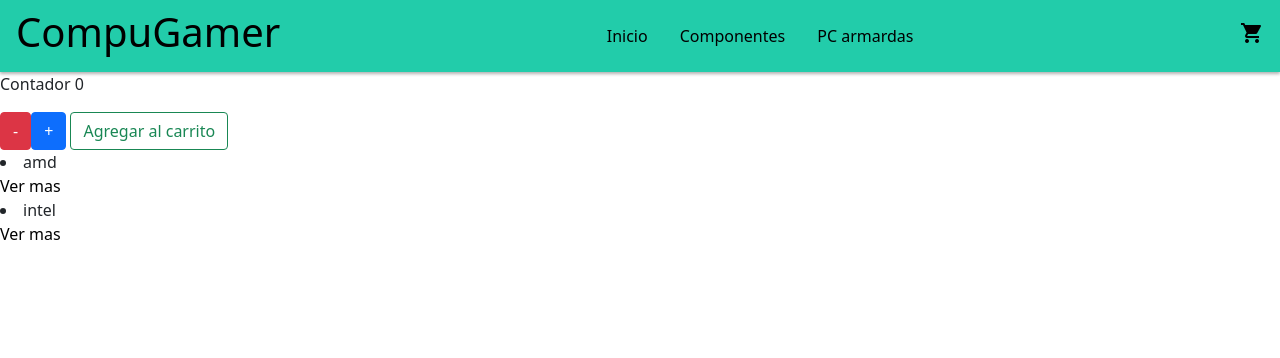
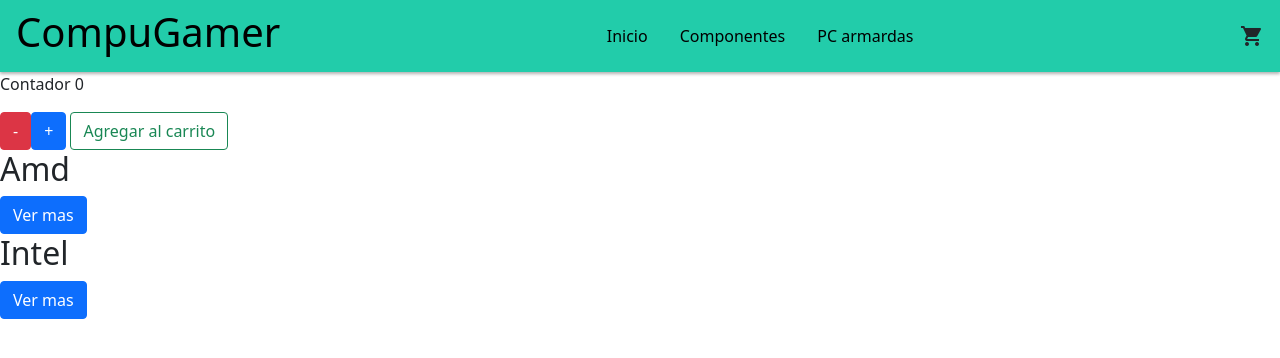
Before and after one commit to Adrian-Iglesias-1/CursoReact, a React (Create React App) app: page /category/1 in a window 1280 px wide. Shown: the top 358 px of the page. Built offline with nearby package versions, Linux system fonts and the light colour scheme.

Commit message:
Eventos+Iglesias

```diff
--- a/public/index.html
+++ b/public/index.html
@@ -33,7 +33,7 @@
       work correctly both with client-side routing and a non-root public URL.
       Learn how to configure a non-root public URL by running `npm run build`.
     -->
-    <title>React App</title>
+    <title>CompuGamer</title>
   </head>
   <body>
     <noscript>You need to enable JavaScript to run this app.</noscript>
--- a/src/App.jsx
+++ b/src/App.jsx
@@ -5,6 +5,7 @@
 import ItemListContainer from './components/ItemListContainer';
 import ItemDetailContainer from './components/ItemDetailContainer';
 import {BrowserRouter, Route, Switch} from 'react-router-dom';
+import CartWidget from './components/CartWidget';
 
 
 
@@ -22,15 +23,13 @@
         <Switch>
 
             <Route path="/" component={ItemListContainer} exact/>
-            <Route path="/category/:id" component={ItemListContainer}/>
-            <Route path="/item/:id" component={ItemDetailContainer} />
+            <Route path="/category/:id" component={ItemListContainer} exact/>
+            <Route path="/item/:id" component={ItemDetailContainer} exact/>
+
 
         </Switch>
         </main>
 
-
-        {/*<ItemListContainer />
-        <ItemDetailContainer/>*/}
 
 
         </BrowserRouter>
--- a/src/components/CartWidget.js
+++ b/src/components/CartWidget.js
@@ -1,10 +1,11 @@
-/* eslint-disable jsx-a11y/anchor-is-valid */
 import React from 'react'
+
 
 function CartWidget() {
     return (
       <>
-        <a href="#"><span className="material-icons">shopping_cart</span></a>
+
+        <span className="material-icons">shopping_cart</span>
 
       </>
     );
--- a/src/components/Item.js
+++ b/src/components/Item.js
@@ -1,6 +1,7 @@
 
 import React from 'react'
 import { Link } from 'react-router-dom'
+import {Button} from 'react-bootstrap'
 
 
 
@@ -16,8 +17,8 @@
 
         <article className ="catalogo-item">
 
-            <li>{nombre}</li>
-            <Link to={`/item/${id}`}>Ver mas</Link>
+            <h2>{nombre}</h2>
+            <Link to={`/item/${id}`}><Button>Ver mas</Button></Link>
         </article>
     )
 }
--- a/src/components/ItemCount.js
+++ b/src/components/ItemCount.js
@@ -3,7 +3,7 @@
 
 
 function ItemCount({ stock, inicial, onAdd }) {
-  let [contador, setContador] = useState(inicial);
+  const [contador, setContador] = useState(inicial);
 
   const sumar = () => {
     if (contador < stock) {
--- a/src/components/ItemDetail.js
+++ b/src/components/ItemDetail.js
@@ -1,17 +1,32 @@
+import { useState } from "react";
+import { Button } from "react-bootstrap";
+import ItemCount from "./ItemCount";
+import { Link } from "react-router-dom";
+
+
 const ItemDetail = ({productos}) => {
-  console.log(productos)
+
+  const [button, setButton] = useState(false)
+
+   const onAdd = (cantidad) => {
+    console.log(cantidad)
+    setButton(true)
+
+
+   }
+
+
   return (
+    <>
+      <h1>{productos.title}</h1>
+      <h2>{productos.cpu} - ${productos.price}</h2>
+      <p>{productos.descripcion}</p>
+      <img src={productos.picture} />
+      <ItemCount  inicial ={1} stock={productos.stock} onAdd={(onAdd)} />
+      {button ? <Link to="/cart"><Button>Ir al carro</Button></Link> : <ItemCount />}
+      </>
 
-      <>
-
-        <ul>
-          <li>{productos.title}</li>
-          <li>{productos.cpu}</li>
-          <li>{productos.descripcion}</li>
-          <img src= {productos.picture}/>
-        </ul>
-      </>
-    );
-}
+  );
+  }
 
 export default ItemDetail;
--- a/src/components/ItemDetailContainer.js
+++ b/src/components/ItemDetailContainer.js
@@ -2,14 +2,8 @@
 import { useEffect, useState } from "react";
 import { useParams } from "react-router";
 import ItemDetail from "./ItemDetail";
-import { resolve } from "promise";
 
-/*{id: 1, title:"Procesador", cpu:"AMD Ryzen 7",
-                descripcion: "Clave en el rendimiento de tu computadora de escritorio, ya no tenés que pensar en cómo distribuir el tiempo y acciones porque ahora las tareas en simultáneo son posibles MD cuenta con un catálogo de productos que se adaptan a los requerimientos de todo tipo de usuarios: juegos en línea, edición a gran escala, contenido en múltiples plataformas y más.",
-                picture:"https://http2.mlstatic.com/D_NQ_NP_920739-MLA44347283255_122020-O.webp"},
-                {id: 2, title:"Procesador", cpu:"Intel I7",
-                descripcion: "Productividad y entretenimiento, todo disponible en tu computadora de escritorio. La superioridad tecnológica de INTEL es un beneficio para todo tipo de profesionales. Asegura el mejor rendimiento de las aplicaciones, de la transferencia de datos y la conexión con otros elementos tecnológicos.",
-                picture:"https://http2.mlstatic.com/D_NQ_NP_600668-MLA43003993305_082020-O.webp"}*/
+
 const ItemDetailContainer = () => {
 
     const [producto,setProducto] = useState([])
@@ -31,10 +25,10 @@
                 console.log("termine el pedido")
                 response([{id: 1, title:"Procesador", cpu:"AMD Ryzen 7",
                 descripcion: "Clave en el rendimiento de tu computadora de escritorio, ya no tenés que pensar en cómo distribuir el tiempo y acciones porque ahora las tareas en simultáneo son posibles MD cuenta con un catálogo de productos que se adaptan a los requerimientos de todo tipo de usuarios: juegos en línea, edición a gran escala, contenido en múltiples plataformas y más.",
-                picture:"https://http2.mlstatic.com/D_NQ_NP_920739-MLA44347283255_122020-O.webp"},
+                picture:"https://http2.mlstatic.com/D_NQ_NP_920739-MLA44347283255_122020-O.webp",price: 50000, stock: 10},
                 {id: 2, title:"Procesador", cpu:"Intel I7",
                 descripcion: "Productividad y entretenimiento, todo disponible en tu computadora de escritorio. La superioridad tecnológica de INTEL es un beneficio para todo tipo de profesionales. Asegura el mejor rendimiento de las aplicaciones, de la transferencia de datos y la conexión con otros elementos tecnológicos.",
-                picture:"https://http2.mlstatic.com/D_NQ_NP_600668-MLA43003993305_082020-O.webp"}])
+                picture:"https://http2.mlstatic.com/D_NQ_NP_600668-MLA43003993305_082020-O.webp",price: 60000, stock: 15}])
             },2000)},
              [id])
 
@@ -55,7 +49,9 @@
 
 
     return (
-        <ItemDetail productos={producto} />
+        <><ItemDetail productos={producto} />
+
+        </>
     );
 
 }
--- a/src/components/ItemListContainer.js
+++ b/src/components/ItemListContainer.js
@@ -3,7 +3,7 @@
 import ItemCount from './ItemCount'
 import ItemList from './ItemList'
 import { useEffect, useState } from 'react'
-import {useParams} from 'react-router-dom'
+
 
 
 
@@ -24,8 +24,8 @@
 
             setTimeout(() =>{
                 console.log("termine el pedido")
-                res([{id:1, marca: "amd"},
-                     {id:2, marca: "intel"}
+                res([{id:1, marca: "Amd"},
+                     {id:2, marca: "Intel"}
             ]) },2000)
         }, [])
 
--- a/src/components/NavBar.js
+++ b/src/components/NavBar.js
@@ -6,6 +6,7 @@
 
 
 function Navbar() {
+
     return (
       <header id="main-header">
         <Link to="/">
@@ -17,7 +18,7 @@
           <Link to="/" className="nav-link">Inicio</Link>
           </Nav.Item>
           <Nav.Item>
-          <Link to="/category/1" className="nav-link">Componentes</Link>
+          <Link to={`/category/1`} className="nav-link">Componentes</Link>
           </Nav.Item>
           <Nav.Item>
           <Link to="/category/2" className="nav-link">PC armardas</Link>
```
